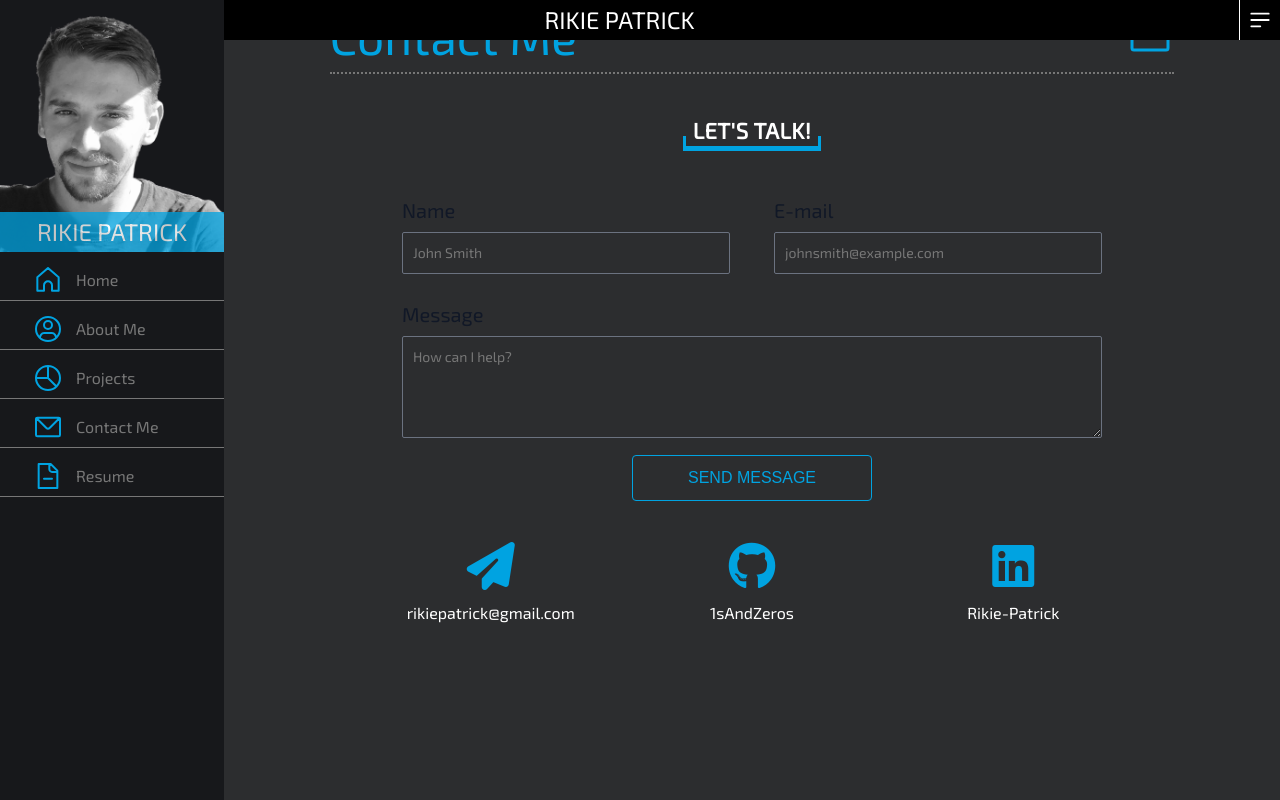
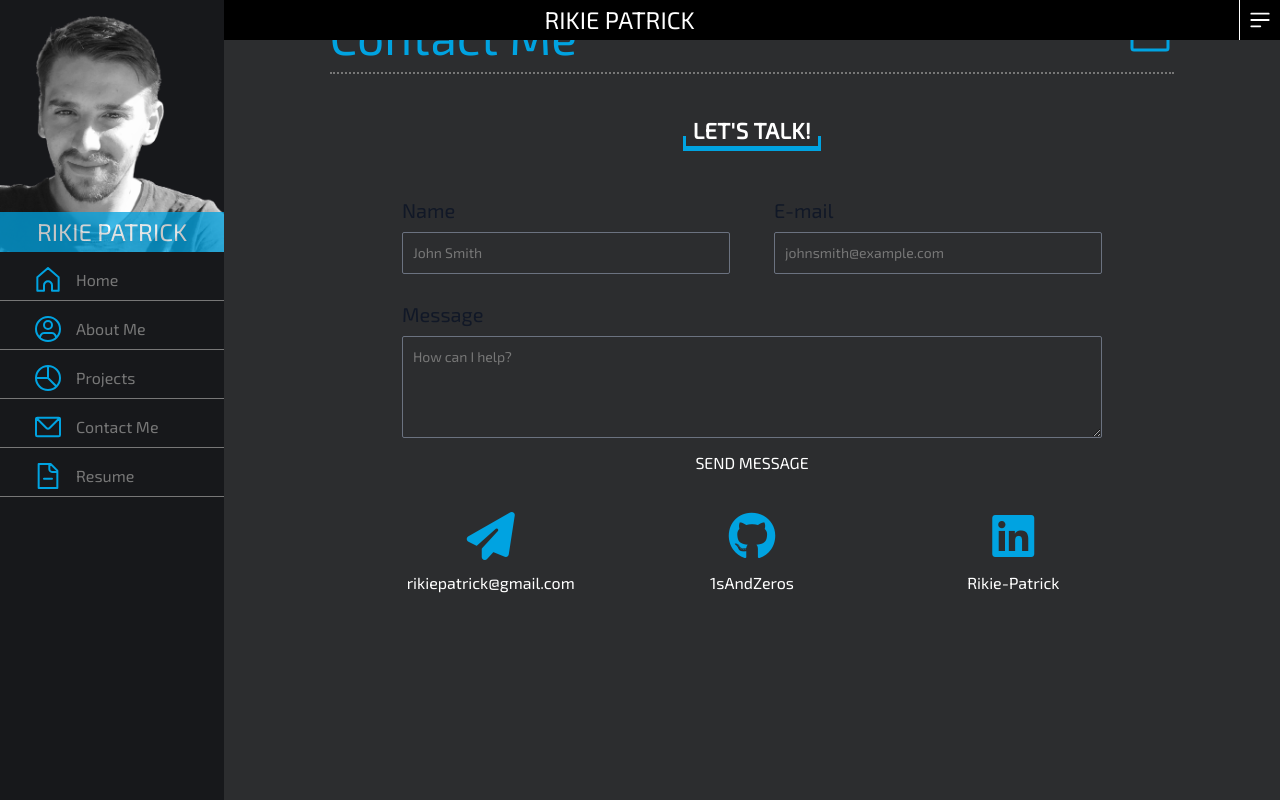
Before and after one commit to 1sAndZeros/portfolio, a React (Vite) app: page /contact in a window 1280 px wide. Built offline with nearby package versions, Linux system fonts and the light colour scheme; the HTML template or start-up script is replaced by a standard one.

Commit message:
update contact form

```diff
--- a/src/components/ContactForm.jsx
+++ b/src/components/ContactForm.jsx
@@ -4,7 +4,7 @@
   // TODO: Add click handler for submit button to send message
   return (
     // eslint-disable-next-line react/no-unknown-property
-    <form netlify className='container mx-auto p-6'>
+    <form netlify method='POST' className='container mx-auto p-6'>
       <div className='mb-2 grid gap-6 md:grid-cols-2'>
         <div>
           <label htmlFor='name'>
@@ -48,7 +48,7 @@
         </label>
       </div>
       <div className='flex w-full'>
-        <button type='button' className='mx-auto w-60'>
+        <button type='submit' className='mx-auto w-60'>
           SEND MESSAGE
         </button>
       </div>
--- a/src/css/contact.css
+++ b/src/css/contact.css
@@ -18,6 +18,7 @@
     font-size: 0.875rem;
     line-height: 1.25rem;
     background-color: transparent;
+    color: black;
   }
 
   .form-input::placeholder {
```
